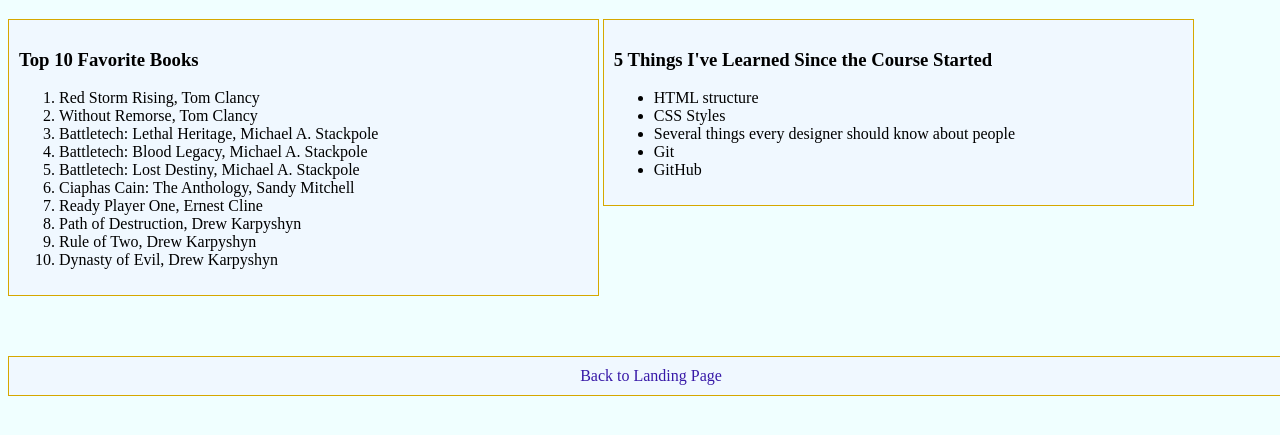
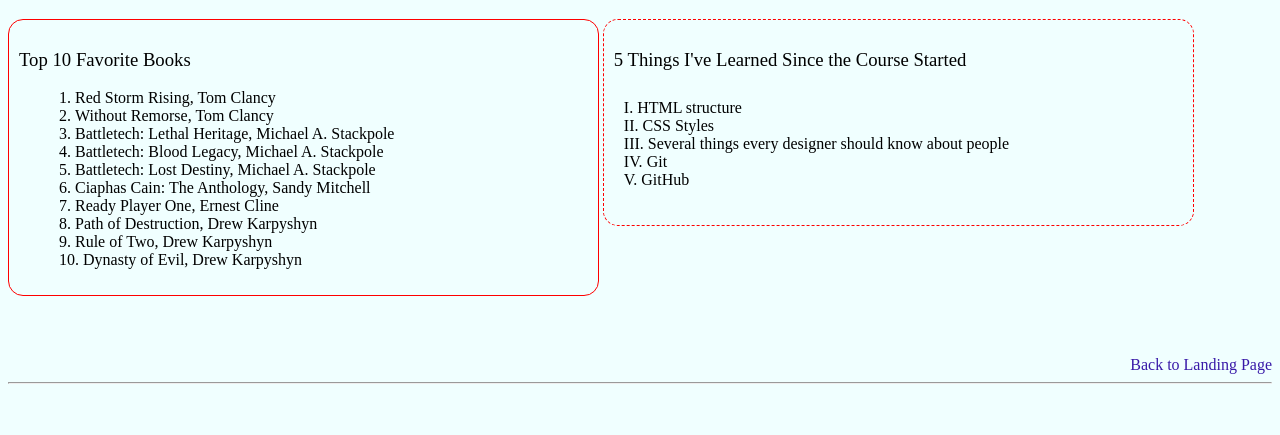
Before and after one commit to erosales48/csd-340, a plain HTML site: page module-3/Rosales_Mod3_3.html in a window 1280 px wide. Shown: the part 89-524 px from the top of the page. Drawn offline with Linux system fonts and the light colour scheme.

Commit message:
changed css values, added to page

```diff
--- a/module-3/Rosales_Mod3_3.css
+++ b/module-3/Rosales_Mod3_3.css
@@ -36,38 +36,77 @@
     text-decoration: none;
   }
 
+  .container {
+    text-align: center;
+  }
+
+  .left-side {
+    display: inline-block;
+    width: 45%;
+    vertical-align: top;
+    border: 1px solid red;
+    padding: 10px;
+    border-radius: 15px;
+  }
+
+  .right-side {
+    display: inline-block;
+    width: 45%;
+    vertical-align: top;
+    border: 1px dashed red;
+    padding: 10px;
+    border-radius: 15px;
+  }
+
+  .full-width {
+    width: 100%;
+    margin-top: 60px;
+    float: right;
+    margin-bottom: 20px;
+    text-align: right;
+  }
+
   p {
-    font-weight: 400;
+    font-weight: 300;
     line-height: 1.4em;
   }
 
-  h1, h2 {
+  h1 {
     font-family: "Roboto Mono", monospace, sans-serif;
     background-color: #416142; /* Background color of your choice */
     color: #fff; /* Font color for better readability */
     border: 1px solid #D6A800; /* Border color and style */
     padding: 10px; /* Padding around the text */
-}
-
-  .container {
-    text-align: center;
   }
 
-  .side-by-side {
-    display: inline-block;
-    width: 45%;
-    vertical-align: top;
-    border: 1px solid #D6A800;
-    padding: 10px;
-    background-color: aliceblue;
+  h3 {
+    font-weight: 500;
   }
 
-  .full-width {
-    width: 100%;
-    margin-top: 60px;
-    margin-bottom: 60px;
-    border: 1px solid #D6A800;
+  ol {
+    font-weight: 300;
+    border-radius: 15px;
+  }
+
+  ol, ol li {
+    list-style: numeric;
+    list-style-position: inside;
+  }
+
+  ul {
     padding: 10px;
-    background-color: aliceblue;
-    text-align: center;
+    border-radius: 15px;
   }
+
+  ul, ul li {
+    list-style: upper-roman;
+    list-style-position: inside;
+  }
+
+  a {
+    text-decoration: none;
+  }
+
+  a:hover {
+    text-decoration: underline;
+  }
--- a/module-3/Rosales_Mod3_3.html
+++ b/module-3/Rosales_Mod3_3.html
@@ -22,7 +22,7 @@
     <div id="container">
         <h1>Assignment 3.3: Build a Web Page Exercise - Part 3</h1>
 
-        <div class="side-by-side">
+        <div class="left-side">
             <h3>Top 10 Favorite Books</h3>
             <ol>
                 <li>Red Storm Rising, Tom Clancy</li>
@@ -38,7 +38,7 @@
             </ol>
         </div>
 
-        <div class="side-by-side">
+        <div class="right-side">
             <h3>5 Things I've Learned Since the Course Started</h3>
 
             <ul>
@@ -52,6 +52,7 @@
 
         <div class="full-width">
             <a href="../index.html">Back to Landing Page</a>
+            <hr>
         </div>
     </div>
   </body>
```
